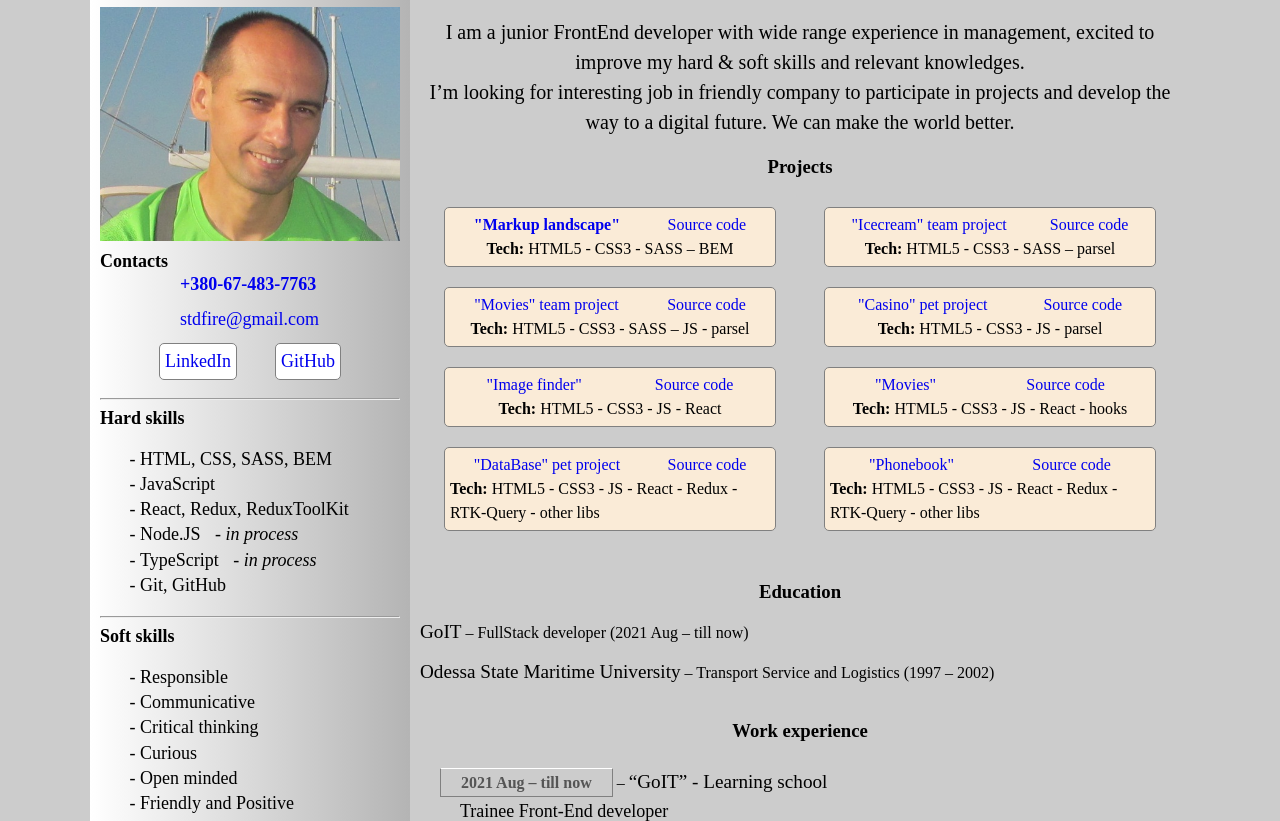
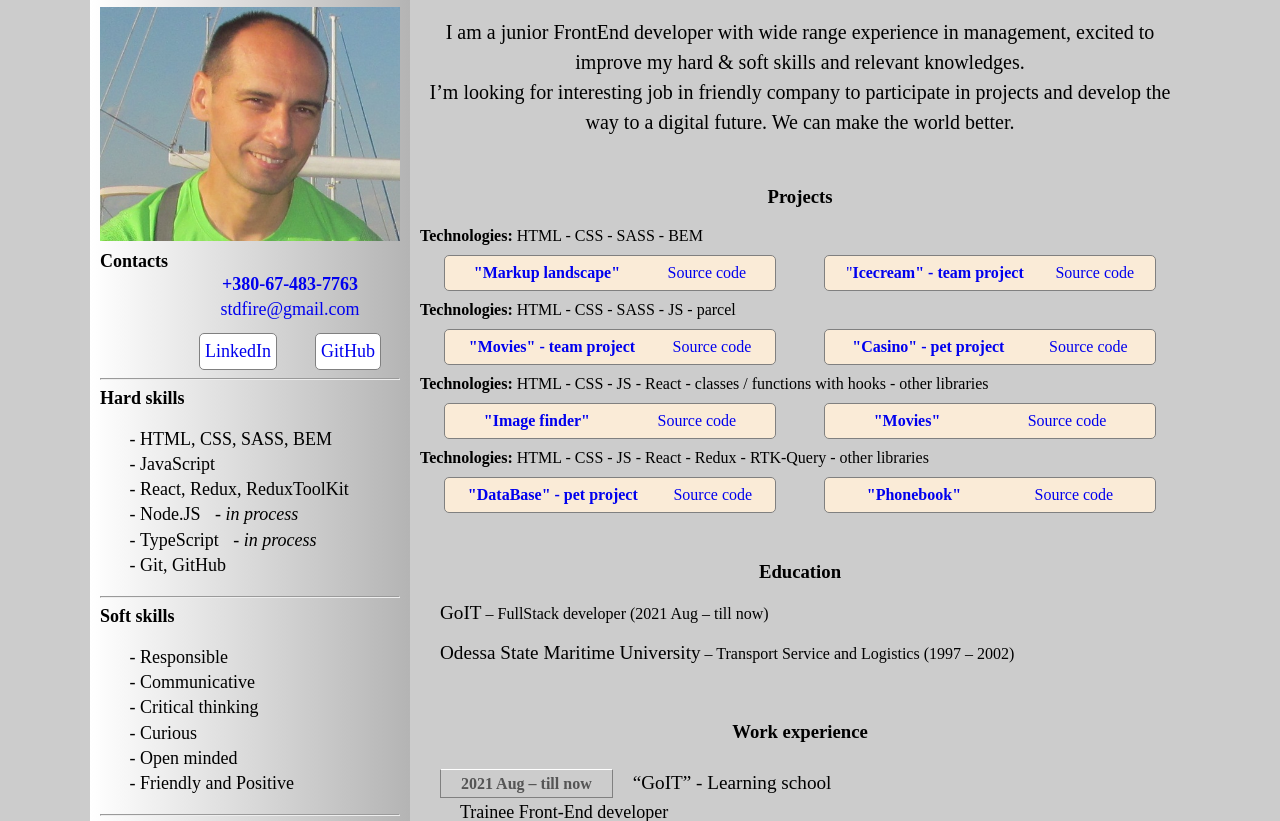
Before and after one commit to Aleksandr-Pod/Resume, a plain HTML site: page index.html in a window 1280 px wide. Shown: the part 155-976 px from the top of the page. Drawn offline with Linux system fonts and the light colour scheme.

Commit message:
corrections

```diff
--- a/index.css
+++ b/index.css
@@ -15,6 +15,9 @@ h4 {
 }
 a {
     text-decoration: none;
+}
+a:hover {
+    scale: 1.1;
 }
 header {
     background-image: url(./HeaderBackground.jpg);
@@ -88,12 +91,12 @@ aside {
     border-top: 1px solid white;
 }
 .firmName {
+    padding-left: 20px;
     font-size: larger;
-    font-weight: 400;
 }
 .info {
     text-align: center;
-    /* padding-left: 20px; */
+    padding-top: 10px;
 }
 .position {
     padding-left: 20px;
@@ -102,12 +105,8 @@ aside {
     /* font-weight: 700; */
     line-height: 1.5;
 }
-
-
-
 .techStack {
 background-color: rgba(0, 27, 150, 0.5);
-
 }
 .photo {
     display: block;
@@ -115,9 +114,7 @@ background-color: rgba(0, 27, 150, 0.5);
 }
 .subSection {
     width: 100%;
-}
-.subSection ul {
-    margin-bottom: 40px;
+    margin-bottom: 20px;
 }
 .summary {
     margin: 10px auto;
@@ -130,6 +127,32 @@ p.skills-title {
     font-size: large;
     margin: 0;
 }
+.contacts {
+    margin: 0 0 0 80px;
+    padding: 0;
+    font-size: large;
+    list-style: none;
+    line-height: 1.4;
+}
+.contacts li {
+    text-align: center;
+}
+.socials {
+    display: flex;
+    flex-direction: row;
+    padding-top: 10px;
+    justify-content: space-around;
+}
+.socials li {
+    padding: 5px;
+    background-color: white;
+    border: 1px solid gray;
+    border-radius: 5px;
+}
+
+.in_process {
+    margin-left: 10px;
+}
 .hardskills,
 .softskills,
 .languages {
@@ -137,29 +160,3 @@ p.skills-title {
     list-style-type: "- ";
     line-height: 1.4;
 }
-.contacts {
-    margin-top: 0;
-    padding-left: 40px;
-    font-size: large;
-    list-style: none;
-    line-height: 1.4;
-}
-.contacts li {
-    padding-left: 40px;
-    padding-bottom: 10px;
-}
-.socials {
-    display: flex;
-    flex-direction: row;
-    padding-right: 40px;
-    justify-content: space-around;
-}
-.socials li{
-    padding: 5px;
-    background-color: white;
-    border: 1px solid gray;
-    border-radius: 5px;
-}
-.in_process {
-    margin-left: 10px;
-}
--- a/index.html
+++ b/index.html
@@ -62,50 +62,55 @@
               <br/>I’m looking for interesting job in friendly company to participate in projects and develop the way to a digital future. We can make the world better.
             </p>
           </section>
+        </div>
+        <div class="subSection">
           <h3> Projects </h3>
+          <p><b>Technologies:</b>  HTML - CSS - SASS - BEM</p>
           <ul class="project_list">
             <li class="project_card">
               <a href="https://aleksandr-pod.github.io/goit-markup-hw-08/" noopener noreferrer><b>"Markup landscape"</b></a>
               <a href="https://github.com/Aleksandr-Pod/goit-markup-hw-08.git" noopener noreferrer>Source code</a>
-              <p><b>Tech:</b> HTML5 - CSS3 - SASS – BEM</p>
             </li>
             <li class="project_card">
-              <a href="https://nathaleia.github.io/test-team/" noopener noreferrer>"Icecream" team project</a>
+              <a href="https://nathaleia.github.io/test-team/" noopener noreferrer>"<b>Icecream" - team project</b></a>
               <a href="https://github.com/NaThaleia/test-team.git" noopener noreferrer>Source code</a>
-              <p><b>Tech:</b> HTML5 - CSS3 - SASS – parsel</p>
+            </li>
+          </ul>
+          <p><b>Technologies:</b>  HTML - CSS - SASS - JS - parcel</p>
+          <ul class="project_list">
+            <li class="project_card">
+              <a href="https://NaThaleia.github.io/Film_collection" noopener noreferrer><b>"Movies" - team project</b></a>
+              <a href="https://github.com/Aleksandr-Pod/Filmoteka---myRefactor.git" noopener noreferrer>Source code</a>
             </li>
             <li class="project_card">
-              <a href="https://NaThaleia.github.io/Film_collection" noopener noreferrer>"Movies" team project</a>
-              <a href="https://github.com/Aleksandr-Pod/Filmoteka---myRefactor.git" noopener noreferrer>Source code</a>
-              <p><b>Tech:</b> HTML5 - CSS3 - SASS – JS - parsel</p>
+              <a href="https://aleksandr-pod.github.io/Bet-on-color/" noopener noreferrer><b>"Casino" - pet project</b></a>
+              <a href="https://github.com/Aleksandr-Pod/Bet-on-color.git" noopener noreferrer>Source code</a>
+            </li>
+          </ul>
+          <p><b>Technologies:</b>  HTML - CSS - JS - React - classes / functions with hooks - other libraries</p>
+          <ul class="project_list">
+            <li class="project_card">
+              <a href="https://aleksandr-pod.github.io/goit-react-hw-04-hooks-images/" noopener noreferrer><b>"Image finder"</b></a>
+              <a href="https://github.com/Aleksandr-Pod/goit-react-hw-04-hooks-images.git" noopener noreferrer>Source code</a>
             </li>
             <li class="project_card">
-              <a href="https://aleksandr-pod.github.io/Bet-on-color/" noopener noreferrer>"Casino" pet project</a>
-              <a href="https://github.com/Aleksandr-Pod/Bet-on-color.git" noopener noreferrer>Source code</a>
-              <p><b>Tech:</b> HTML5 - CSS3 - JS - parsel</p>
+              <a href="https://aleksandr-pod.github.io/goit-react-hw-05-movies/" noopener noreferrer><b>"Movies"</b></a>
+              <a href="https://github.com/Aleksandr-Pod/goit-react-hw-05-movies.git" noopener noreferrer>Source code</a>
+            </li>
+          </ul>
+            <p><b>Technologies:</b>  HTML - CSS - JS - React - Redux - RTK-Query - other libraries</p>
+          <ul class="project_list">
+            <li class="project_card">
+              <a href="https://aleksandr-pod.github.io/React-RTK-Query/" noopener noreferrer><b>"DataBase" - pet project</b></a>
+              <a href="https://github.com/Aleksandr-Pod/React-RTK-Query.git" noopener noreferrer>Source code</a>
             </li>
             <li class="project_card">
-              <a href="https://aleksandr-pod.github.io/goit-react-hw-04-hooks-images/" noopener noreferrer>"Image finder"</a>
-              <a href="https://github.com/Aleksandr-Pod/goit-react-hw-04-hooks-images.git" noopener noreferrer>Source code</a>
-              <p><b>Tech:</b> HTML5 - CSS3 - JS - React</p>
+              <a href="https://aleksandr-pod.github.io/goit-react-hw-08-phonebook/" noopener noreferrer><b>"Phonebook"</b></a>
+              <a href="https://github.com/Aleksandr-Pod/goit-react-hw-08-phonebook.git" noopener noreferrer>Source code</a>
             </li>
-            <li class="project_card">
-              <a href="https://aleksandr-pod.github.io/goit-react-hw-05-movies/" noopener noreferrer>"Movies"</a>
-              <a href="https://github.com/Aleksandr-Pod/goit-react-hw-05-movies.git" noopener noreferrer>Source code</a>
-              <p><b>Tech:</b> HTML5 - CSS3 - JS - React - hooks</p>
-            </li>
-            <li class="project_card">
-              <a href="https://aleksandr-pod.github.io/React-RTK-Query/" noopener noreferrer>"DataBase" pet project</a>
-              <a href="https://github.com/Aleksandr-Pod/React-RTK-Query.git" noopener noreferrer>Source code</a>
-              <p><b>Tech:</b> HTML5 - CSS3 - JS - React - Redux - RTK-Query - other libs</p>
-            </li>
-            <li class="project_card">
-              <a href="https://aleksandr-pod.github.io/goit-react-hw-08-phonebook/" noopener noreferrer>"Phonebook"</a>
-              <a href="https://github.com/Aleksandr-Pod/goit-react-hw-08-phonebook.git" noopener noreferrer>Source code</a>
-              <p><b>Tech:</b> HTML5 - CSS3 - JS - React - Redux - RTK-Query - other libs</p>
-            </li>
-
           </ul>
+        </div>
+        <div class="subSection">
           <h3> Education</h3>
           <p><span class="firmName">GoIT</span> – FullStack developer (2021 Aug – till now)</p>
           <br>
@@ -116,11 +121,11 @@
           <h3>Work experience</h3>
           <ul class="work_list">
             <li>
-              <p><span class="period">2021 Aug – till now</span> – <span class="firmName">“GoIT” - Learning school</span></p>
+              <p><span class="period">2021 Aug – till now</span><span class="firmName">“GoIT” - Learning school</span></p>
               <p class="position">Trainee Front-End developer</p>
             </li>
             <li>
-              <p><span class="period">2006 Aug – 2020 Oct</span> – <span class="firmName">“MTA service LTD” - Maritime Transport Agency</span></p>
+              <p><span class="period">2006 Aug – 2020 Oct</span><span class="firmName">“MTA service LTD” - Maritime Transport Agency</span></p>
               <p class="info">port Forwarding Agency (general cargo, bulk cargo, containers)</p>
               <p class="position">Cargo forwarder, surveyor, manager (port Chernomorsk,  Odessa, Juzhniy, Nikolaev, Dnepr)</p>
             </li>
@@ -130,7 +135,7 @@
               <li>Improving service quality in transportation.</li>
             </ul> -->
             <li>
-              <p><span class="period">2005 Dec - 2006 May</span> – <span class="firmName">“Polaris” - Maritime Agency</span>
+              <p><span class="period">2005 Dec - 2006 May</span><span class="firmName">“Polaris” - Maritime Agency</span>
               <p class="position">Ship agent (port Odessa and Chernomorsk)</p>
             </li>
             <!-- <ul>
@@ -138,7 +143,7 @@
               <li>Shipowner representation</li>
             </ul> -->
             <li>
-              <p><span class="period">2004 Apr - 2005 May</span> – <span class="firmName">"Tavria-V" - Supermarket</span>
+              <p><span class="period">2004 Apr - 2005 May</span><span class="firmName">"Tavria-V" - Supermarket</span>
               <p class="position"> Computer operator (product database)</p>
             </li>
         </ul>
```
